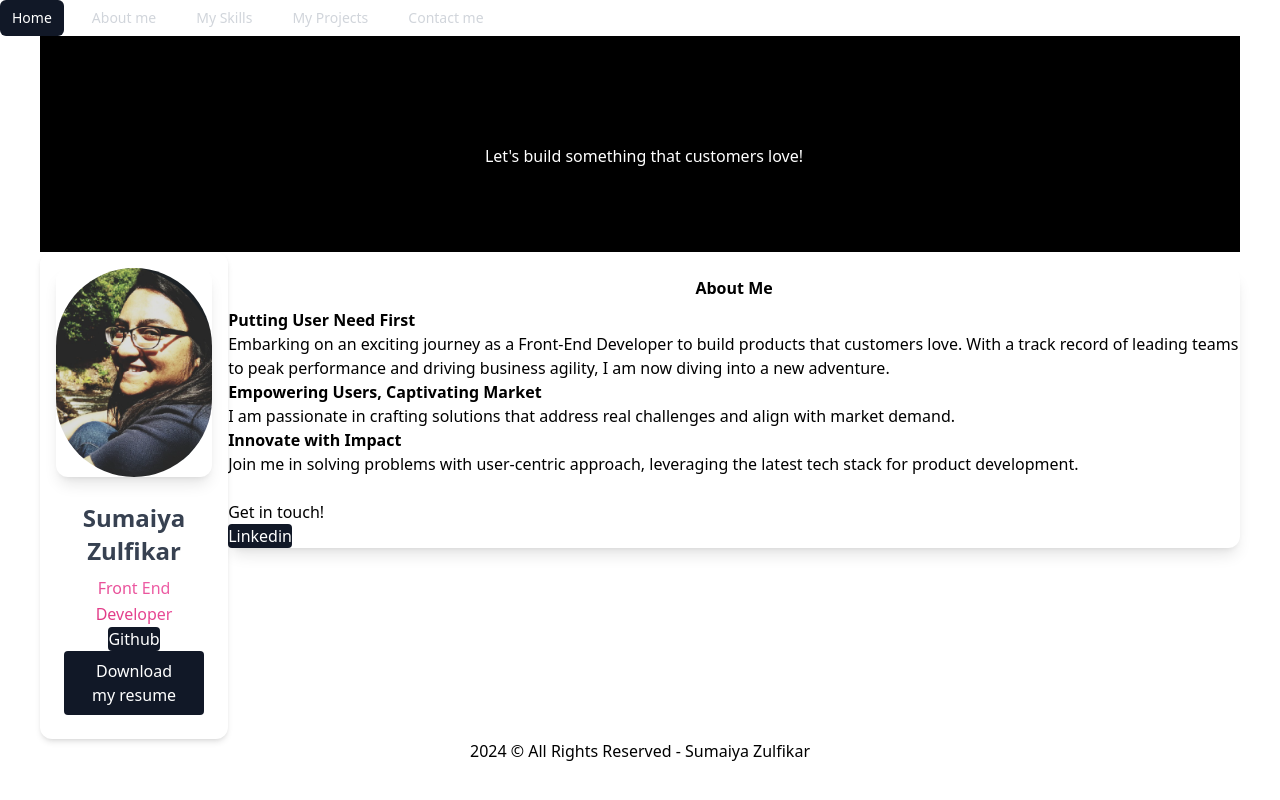
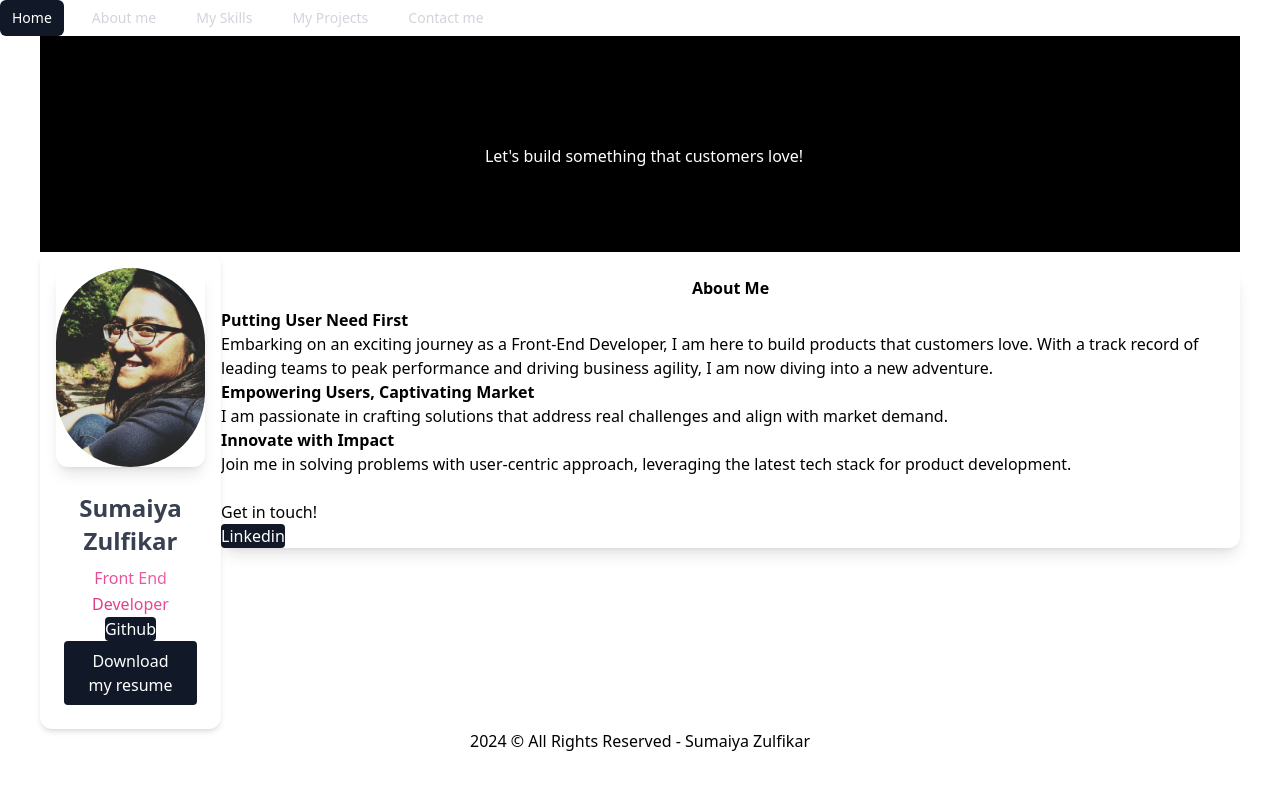
Before and after one commit to sumzulfikar/Sumaiya-FrontEnd-Portfolio, a React (Vite) app: page /aboutme in a window 1280 px wide. Built offline with nearby package versions, Linux system fonts and the light colour scheme.

Commit message:
Update AboutMe.jsx

```diff
--- a/src/components/AboutMe.jsx
+++ b/src/components/AboutMe.jsx
@@ -33,7 +33,7 @@ const AboutMe = () => {
 
                     <div className="mt-4 rounded-xl col-span-8 bg-white shadow-lg">
                         <h2 className=" text-center text-3xl  font-bold py-2 basis-1/2">About Me</h2>
-                        <p className="text-wrap p-5"> <p className=" font-semibold">Putting User Need First</p> Embarking on an exciting journey as a Front-End Developer to build products that customers love.
+                        <p className="text-wrap p-5"> <p className=" font-semibold">Putting User Need First</p> Embarking on an exciting journey as a Front-End Developer, I am here to build products that customers love.
                             With a track record of leading teams to peak performance and driving business agility, I am now diving into a new adventure.
                             <br />
                             <p className=" font-semibold">Empowering Users, Captivating Market</p>
```
